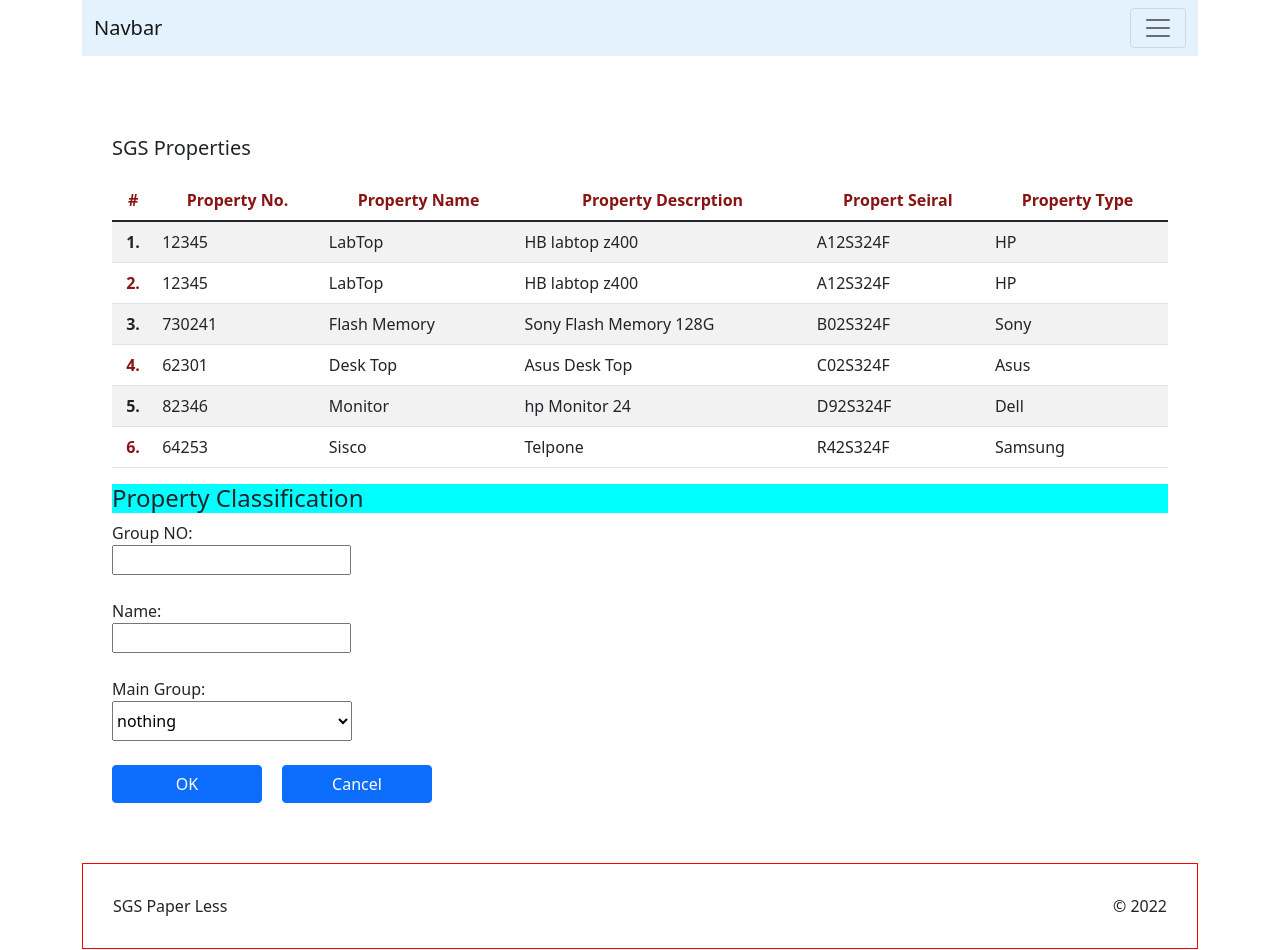
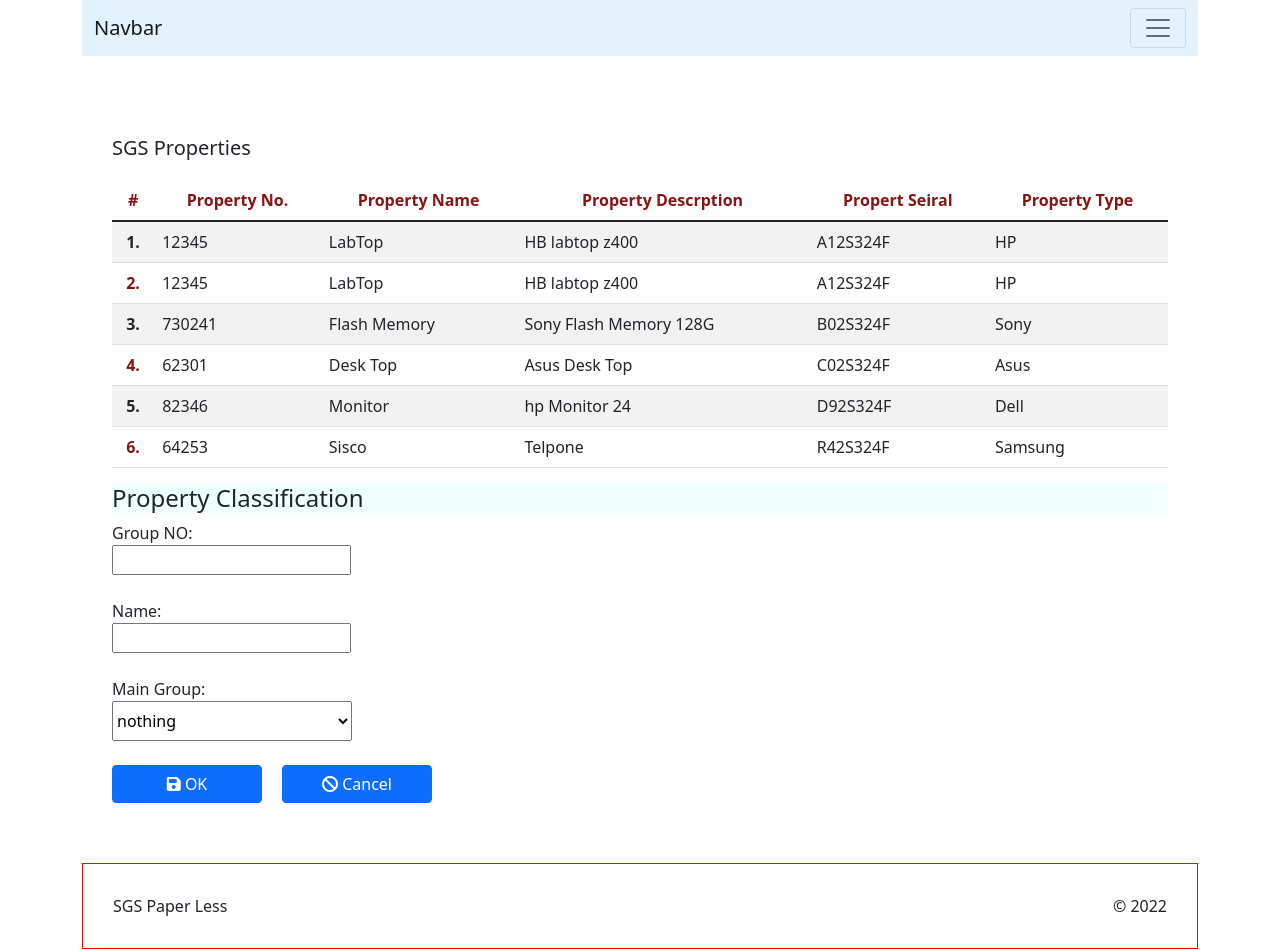
Before and after one commit to SameerAlHarbi/sgs-properties, an Angular app: page / in a window 1280 px wide. Built offline with nearby package versions, Linux system fonts and the light colour scheme.

Commit message:
Last change

```diff
--- a/src/app/property-group/property-group.component.css
+++ b/src/app/property-group/property-group.component.css
@@ -1,3 +1,3 @@
 h4 {
-  background-color: aqua;
+  background-color: #f0ffff;
 }
--- a/src/app/property-group/property-group.component.html
+++ b/src/app/property-group/property-group.component.html
@@ -15,9 +15,12 @@
     type="button"
     class="btn btn-primary"
   >
+    <i class="fa-solid fa-floppy-disk"></i>
     OK
   </button>
+
   <button style="width: 150px" type="button" class="btn btn-primary">
+    <i class="fa-solid fa-ban"></i>
     Cancel
   </button>
 </form>
```
